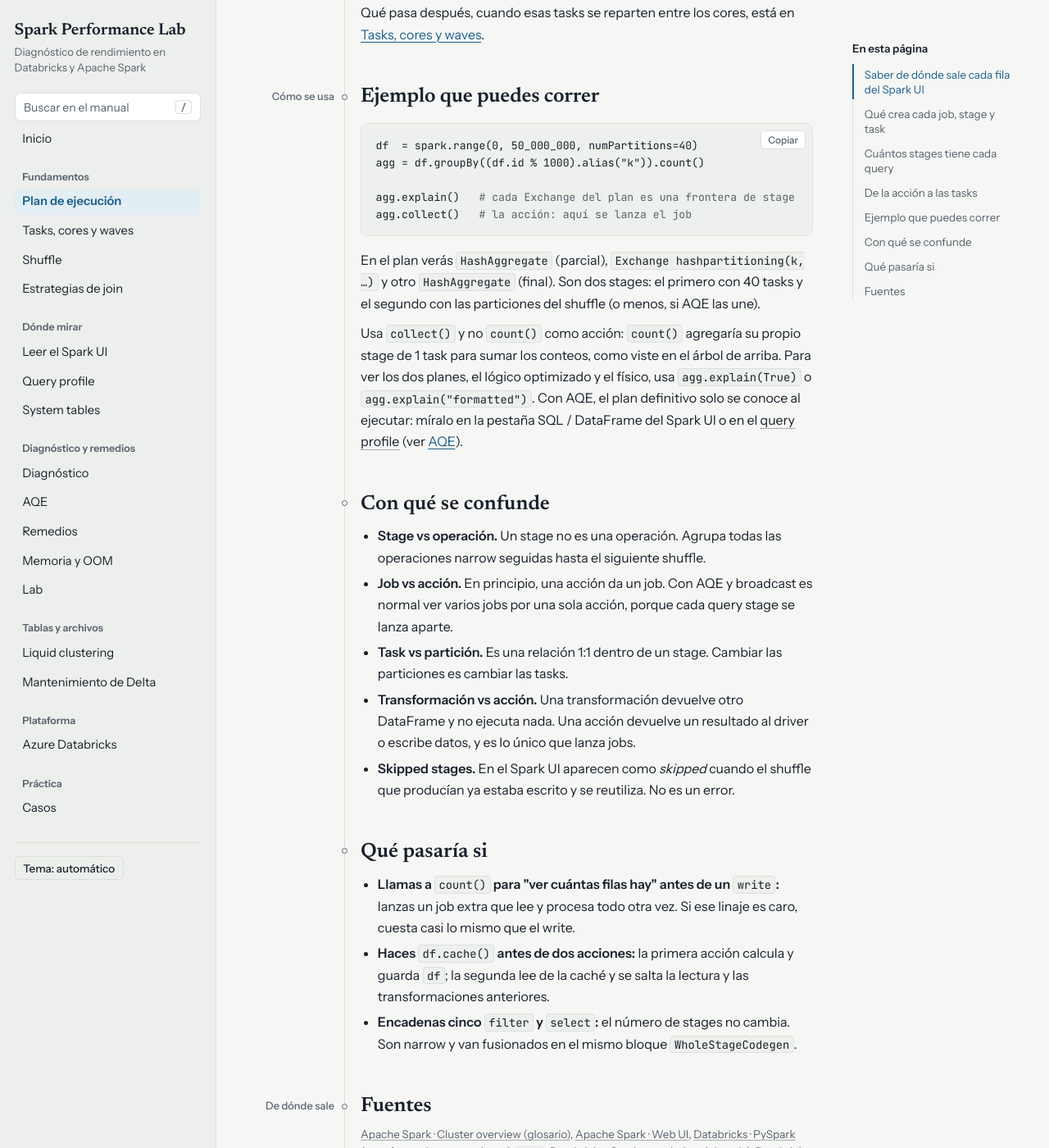
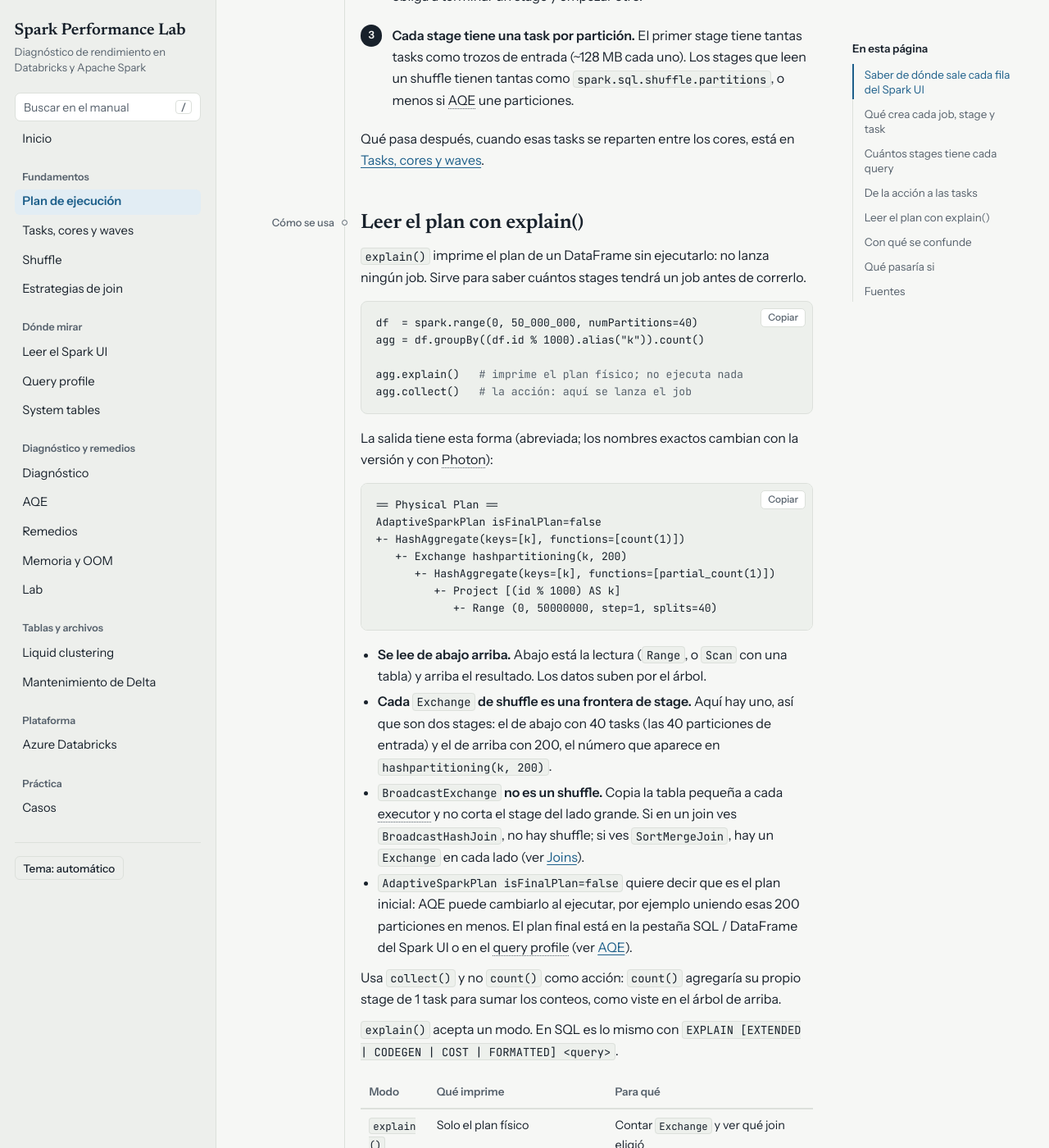
Before and after one commit to hectorpatino/spark-performance-lab, a Jekyll site: the page built from src/plan-ejecucion.html, in a window 1280 px wide and 1400 px high, scrolled down 5643 px. Shown: the whole window at 82% size. Built offline with Jekyll 4.4.1, drawn with Linux system fonts in a browser that asks for light colours; some of the changed text lies outside the part shown.

Commit message:
Sección de explain() y ajustes en Plan de ejecución
- Nueva sección "Leer el plan con explain()": qué buscar en el plan
  (Exchange, BroadcastExchange, isFinalPlan) y tabla de modos.
- Lo esencial: con cada wide termina un stage, enlace a Shuffle, qué
  plan muestra explain() y explain(True), y de dónde sale el "+1" al
  contar Exchange de shuffle.
- Simulador: "Quitar última línea" y "Reiniciar" pasan a su propia fila
  "Editar", separados de las acciones de Spark.
- Portada: aviso de que el manual lo escribió Claude Code y lo revisó
  y aprobó el autor.

Co-Authored-By: Claude Opus 5.5 <noreply@anthropic.com>

```diff
--- a/src/assets/style.css
+++ b/src/assets/style.css
@@ -121,6 +121,7 @@ pre code{background:none;border:0;padding:0;font-size:inherit;overflow-wrap:norm
 .note b{color:var(--hot)}
 .verify{font-size:.9rem;background:color-mix(in srgb,var(--warn) 9%,var(--surface));border:1px solid color-mix(in srgb,var(--warn) 30%,var(--line));border-radius:8px;padding:.8rem 1rem;margin:1.2rem 0;color:var(--ink)}
 .verify b{color:var(--warn)}
+.authorship{font-size:.88rem;color:var(--muted);border-left:2px solid var(--accent);padding:.1rem 0 .1rem .75rem;margin:1rem 0 0;max-width:60ch}
 
 /* tablas */
 .tblwrap{overflow-x:auto;margin:1rem 0}
--- a/src/index.html
+++ b/src/index.html
@@ -10,6 +10,8 @@ description: "Manual para diagnosticar jobs lentos en Databricks y Apache Spark:
     serverless. Cada página explica un problema, trae un simulador para mover los números y termina
     con lo que suele confundirse. Todo se apoya en la documentación oficial que se cita en cada
     página.</p>
+  <p class="authorship">Este manual lo ha escrito Claude Code, pero cada palabra ha sido revisada,
+    analizada y aprobada por mí.</p>
 </div>
 
 <h2>Por dónde empezar</h2>
--- a/src/plan-ejecucion.html
+++ b/src/plan-ejecucion.html
@@ -24,19 +24,24 @@ extra_css: ["/assets/css/plan-ejecucion.css"]
           <code>select</code>) procesan cada partición por su cuenta. Las <b>wide</b>
           (<code>groupBy</code>, <code>orderBy</code>, un <code>join</code> sin broadcast) necesitan
           filas que están en otras particiones, así que obligan a un <a
-          href="shuffle.html">shuffle</a>: redistribuir los datos entre executors.</li>
+          href="shuffle.html">shuffle</a>: redistribuir los datos entre executors. Con cada wide
+          termina un stage y empieza otro.</li>
         <li>El plan lógico de un job es su linaje: la cadena de transformaciones desde la lectura
-          hasta la acción. Catalyst, el optimizador de Spark SQL, lo mejora y elige un plan físico,
-          que ves con <code>explain()</code>.</li>
-        <li>En el plan físico, cada shuffle aparece como un nodo <code>Exchange</code>, y ahí
-          termina un stage y empieza otro. Las narrow que van seguidas se ejecutan juntas dentro del
-          mismo stage.</li>
+          hasta la acción. Catalyst, el optimizador de Spark SQL, lo mejora y elige un plan físico.
+          Puedes ver los dos antes de ejecutar con <a href="#explain"><code>explain()</code></a>:
+          sin argumentos muestra solo el físico; con <code>explain(True)</code>, también el
+          lógico.</li>
+        <li>En el plan físico, cada <a href="shuffle.html">shuffle</a> aparece como un nodo
+          <code>Exchange</code>: ahí está el corte entre stages. Las narrow que van seguidas se
+          ejecutan juntas dentro del mismo stage.</li>
         <li>Cada partición es una task. Los cores no cambian cuántas tasks hay, solo cuántas corren
           a la vez.</li>
         <li>Sin <code>cache()</code>, cada acción recalcula su linaje desde la lectura.</li>
       </ul>
       <p class="essentials-one"><b>Si solo recuerdas una cosa:</b> para saber cuántos stages tendrá
-        un job, cuenta los <code>Exchange</code> de su plan físico y súmale uno.</p>
+        un job, cuenta los <code>Exchange</code> de shuffle de su plan físico y súmale uno. El uno
+        sale de que cada <code>Exchange</code> es un corte, y los cortes dejan siempre un trozo más:
+        con un corte salen dos stages; con dos, tres.</p>
     </div>
 
     <h3><span class="k">Qué problema resuelve</span>Saber de dónde sale cada fila del Spark UI</h3>
@@ -66,11 +71,11 @@ extra_css: ["/assets/css/plan-ejecucion.css"]
           partición</b></td><td>Una por partición del stage</td></tr>
         <tr><td><b>Plan lógico</b></td><td>Qué hay que calcular, sin decir cómo: el linaje de
           transformaciones desde la lectura hasta la acción. Catalyst lo analiza y lo optimiza (por
-          ejemplo, empuja los filtros hacia la lectura)</td><td>Tu código, al llegar a una
-          acción</td></tr>
+          ejemplo, empuja los filtros hacia la lectura). Lo ves con
+          <code>explain(True)</code></td><td>Tu código, al llegar a una acción</td></tr>
         <tr><td><b>Plan físico</b></td><td>Cómo se calcula: operadores concretos como
           <code>HashAggregate</code>, <code>SortMergeJoin</code> o <code>Exchange</code>. Es lo que
-          muestra <code>explain()</code></td><td>Catalyst, a partir del plan lógico
+          muestra <code>explain()</code> sin argumentos</td><td>Catalyst, a partir del plan lógico
           optimizado</td></tr>
       </tbody>
     </table></div>
@@ -91,7 +96,10 @@ extra_css: ["/assets/css/plan-ejecucion.css"]
         <button type="button" data-op="show">show()</button>
         <button type="button" data-op="collect">collect()</button>
         <button type="button" data-op="write">write</button>
-        <button type="button" id="tr-undo" style="margin-left:.4rem">Quitar última</button>
+      </div>
+      <div class="chips" role="group" aria-label="Editar el notebook">
+        <span class="lab">Editar:</span>
+        <button type="button" id="tr-undo">Quitar última línea</button>
         <button type="button" id="tr-reset">Reiniciar</button>
       </div>
       <pre id="tr-code" style="margin:.6rem 0"></pre>
@@ -190,21 +198,59 @@ extra_css: ["/assets/css/plan-ejecucion.css"]
     <p>Qué pasa después, cuando esas tasks se reparten entre los cores, está en <a
       href="stages.html">Tasks, cores y waves</a>.</p>
 
-    <h3><span class="k">Cómo se usa</span>Ejemplo que puedes correr</h3>
+    <h3 id="explain"><span class="k">Cómo se usa</span>Leer el plan con explain()</h3>
+    <p><code>explain()</code> imprime el plan de un DataFrame sin ejecutarlo: no lanza ningún job.
+      Sirve para saber cuántos stages tendrá un job antes de correrlo.</p>
 <pre><code>df  = spark.range(0, 50_000_000, numPartitions=40)
 agg = df.groupBy((df.id % 1000).alias("k")).count()
 
-agg.explain()   <span class="c"># cada Exchange del plan es una frontera de stage</span>
+agg.explain()   <span class="c"># imprime el plan físico; no ejecuta nada</span>
 agg.collect()   <span class="c"># la acción: aquí se lanza el job</span></code></pre>
-    <p>En el plan verás <code>HashAggregate</code> (parcial), <code>Exchange hashpartitioning(k,
-      …)</code> y otro <code>HashAggregate</code> (final). Son dos stages: el primero con 40 tasks y
-      el segundo con las particiones del shuffle (o menos, si AQE las une).</p>
+    <p>La salida tiene esta forma (abreviada; los nombres exactos cambian con la versión y con
+      Photon):</p>
+<pre><code>== Physical Plan ==
+AdaptiveSparkPlan isFinalPlan=false
++- HashAggregate(keys=[k], functions=[count(1)])
+   +- Exchange hashpartitioning(k, 200)
+      +- HashAggregate(keys=[k], functions=[partial_count(1)])
+         +- Project [(id % 1000) AS k]
+            +- Range (0, 50000000, step=1, splits=40)</code></pre>
+    <ul>
+      <li><b>Se lee de abajo arriba.</b> Abajo está la lectura (<code>Range</code>, o
+        <code>Scan</code> con una tabla) y arriba el resultado. Los datos suben por el árbol.</li>
+      <li><b>Cada <code>Exchange</code> de shuffle es una frontera de stage.</b> Aquí hay uno, así
+        que son dos stages: el de abajo con 40 tasks (las 40 particiones de entrada) y el de arriba
+        con 200, el número que aparece en <code>hashpartitioning(k, 200)</code>.</li>
+      <li><b><code>BroadcastExchange</code> no es un shuffle.</b> Copia la tabla pequeña a cada
+        executor y no corta el stage del lado grande. Si en un join ves
+        <code>BroadcastHashJoin</code>, no hay shuffle; si ves <code>SortMergeJoin</code>, hay un
+        <code>Exchange</code> en cada lado (ver <a href="joins.html">Joins</a>).</li>
+      <li><b><code>AdaptiveSparkPlan isFinalPlan=false</code></b> quiere decir que es el plan
+        inicial: AQE puede cambiarlo al ejecutar, por ejemplo uniendo esas 200 particiones en menos.
+        El plan final está en la pestaña SQL / DataFrame del Spark UI o en el query profile (ver <a
+        href="aqe.html">AQE</a>).</li>
+    </ul>
     <p>Usa <code>collect()</code> y no <code>count()</code> como acción: <code>count()</code>
-      agregaría su propio stage de 1 task para sumar los conteos, como viste en el árbol de arriba.
-      Para ver los dos planes, el lógico optimizado y el físico, usa <code>agg.explain(True)</code>
-      o <code>agg.explain("formatted")</code>. Con AQE, el plan definitivo solo se conoce al
-      ejecutar: míralo en la pestaña SQL / DataFrame del Spark UI o en el query profile (ver <a
-      href="aqe.html">AQE</a>).</p>
+      agregaría su propio stage de 1 task para sumar los conteos, como viste en el árbol de
+      arriba.</p>
+    <p><code>explain()</code> acepta un modo. En SQL es lo mismo con <code>EXPLAIN [EXTENDED |
+      CODEGEN | COST | FORMATTED] &lt;query&gt;</code>.</p>
+    <div class="tblwrap"><table>
+      <thead><tr><th>Modo</th><th>Qué imprime</th><th>Para qué</th></tr></thead>
+      <tbody>
+        <tr><td><code>explain()</code><br><code>"simple"</code></td><td>Solo el plan
+          físico</td><td>Contar <code>Exchange</code> y ver qué join eligió</td></tr>
+        <tr><td><code>explain(True)</code><br><code>"extended"</code></td><td>Los planes lógicos
+          (parseado, analizado, optimizado) y el físico</td><td>Ver qué cambió el optimizador, por
+          ejemplo un filtro que bajó hasta la lectura</td></tr>
+        <tr><td><code>"formatted"</code></td><td>Un esquema del plan físico y, debajo, el detalle de
+          cada nodo</td><td>Planes largos: el árbol queda corto y legible</td></tr>
+        <tr><td><code>"cost"</code></td><td>El plan lógico con estadísticas, si las hay</td><td>Ver
+          los tamaños que el optimizador estima</td></tr>
+        <tr><td><code>"codegen"</code></td><td>El plan físico y el código generado, si lo
+          hay</td><td>Rara vez hace falta</td></tr>
+      </tbody>
+    </table></div>
 
     <h3 class="solo"><span class="k">Con qué se confunde</span></h3>
     <ul>
@@ -244,6 +290,8 @@ agg.collect()   <span class="c"># la acción: aquí se lanza el job</span></code
       title="La misma página en la documentación de Azure Databricks">Azure</a>, <a
       href="https://www.databricks.com/glossary/catalyst-optimizer" target="_blank"
       rel="noopener">Databricks · Catalyst optimizer (glosario)</a>, <a
+      href="https://spark.apache.org/docs/latest/api/python/reference/pyspark.sql/api/pyspark.sql.DataFrame.explain.html"
+      target="_blank" rel="noopener">PySpark · DataFrame.explain</a>, <a
       href="https://docs.databricks.com/aws/en/sql/language-manual/sql-ref-syntax-qry-explain"
       target="_blank" rel="noopener">Databricks · EXPLAIN</a> <a class="az"
       href="https://learn.microsoft.com/azure/databricks/sql/language-manual/sql-ref-syntax-qry-explain"
```
Also changed, not shown: other parts of src/plan-ejecucion.html (+1 -1 lines).
